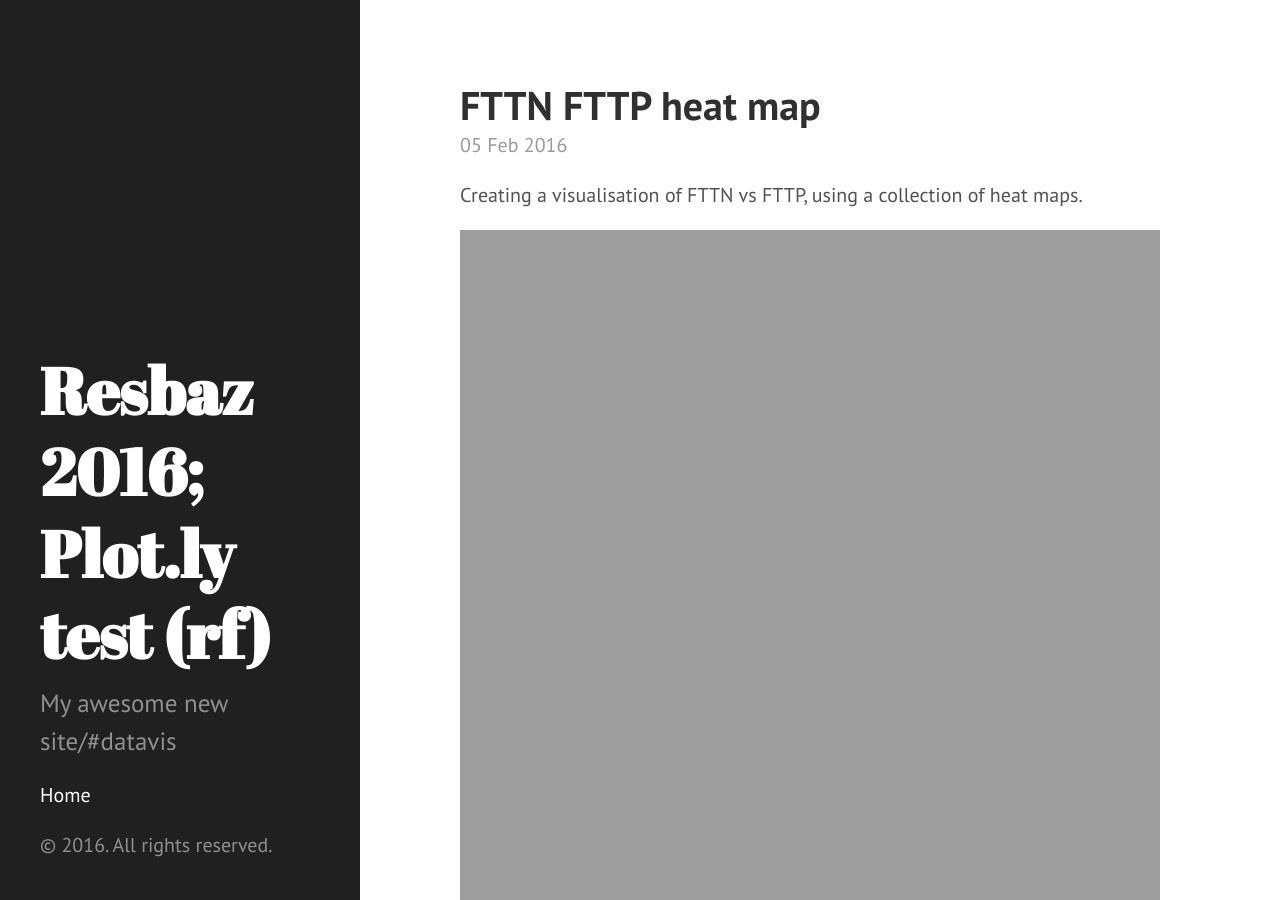
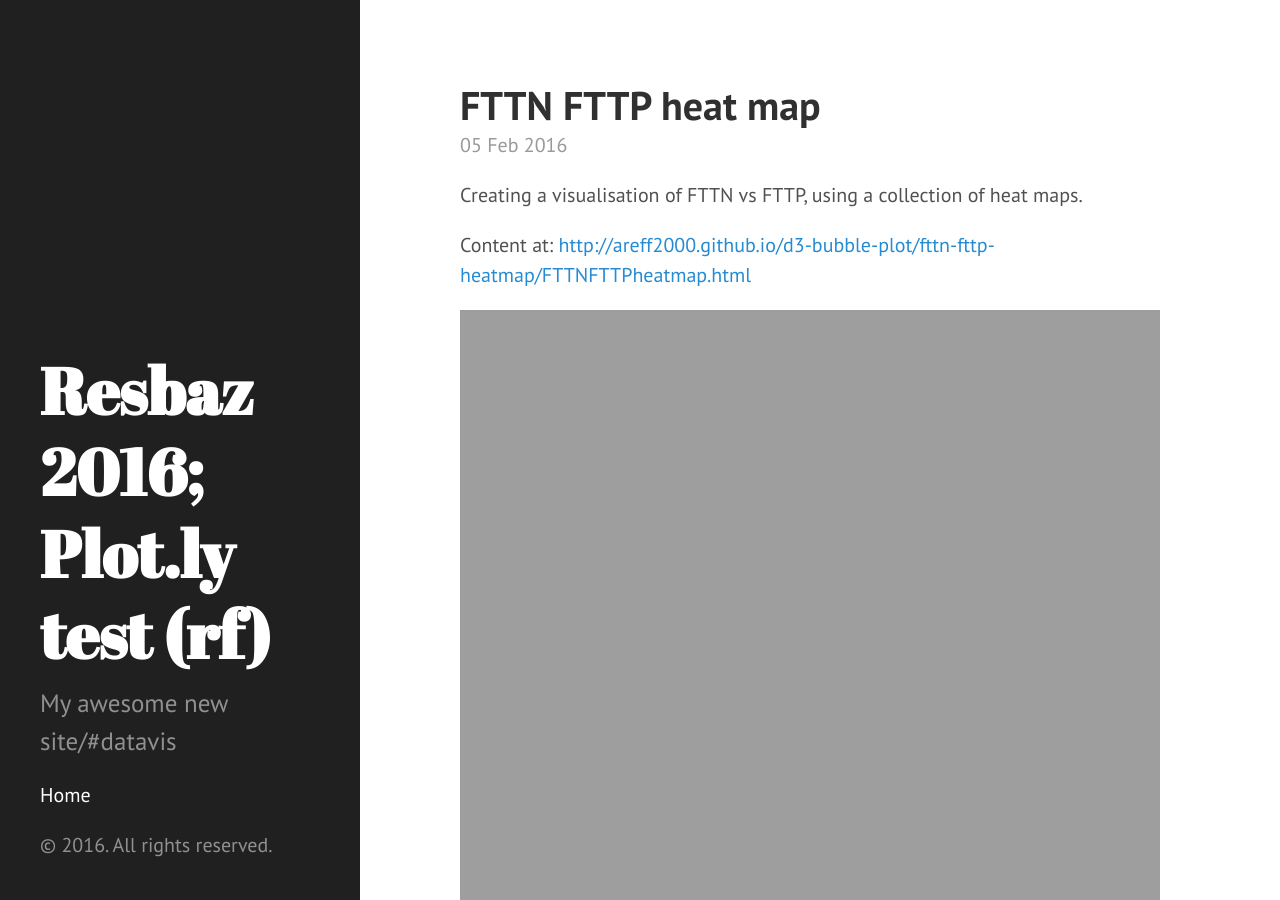
Before and after one commit to areff2000/areff2000.github.io, a Jekyll site: the page built from _posts/2016-02-05-fttn-fttp-heat-map.markdown, in a window 1280 px wide and 900 px high. Built offline with Jekyll 4.4.1, drawn with Linux system fonts in a browser that asks for light colours.

Commit message:
Post update: FTTN FTTP heat map

```diff
--- a/_posts/2016-02-05-fttn-fttp-heat-map.markdown
+++ b/_posts/2016-02-05-fttn-fttp-heat-map.markdown
@@ -5,4 +5,6 @@ layout: post
 ---
 Creating a visualisation of FTTN vs FTTP, using a collection of heat maps.
 
+Content at: <a href="http://areff2000.github.io/d3-bubble-plot/fttn-fttp-heatmap/FTTNFTTPheatmap.html">http://areff2000.github.io/d3-bubble-plot/fttn-fttp-heatmap/FTTNFTTPheatmap.html</a>
+
 <iframe width="700" height="800" frameborder="0" scrolling="no" src="http://areff2000.github.io/d3-bubble-plot/fttn-fttp-heatmap/FTTNFTTPheatmap.html"></iframe>
```
